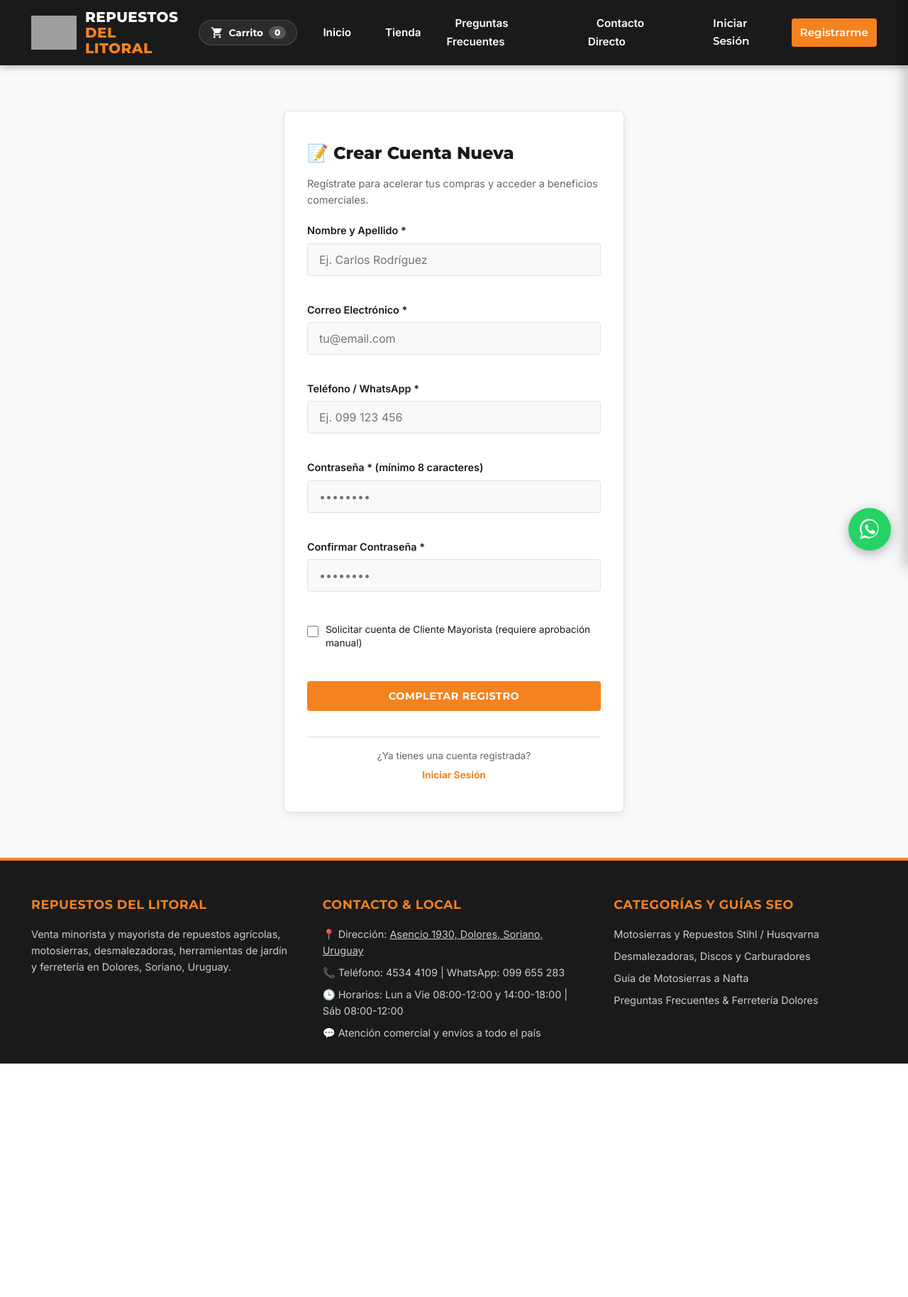
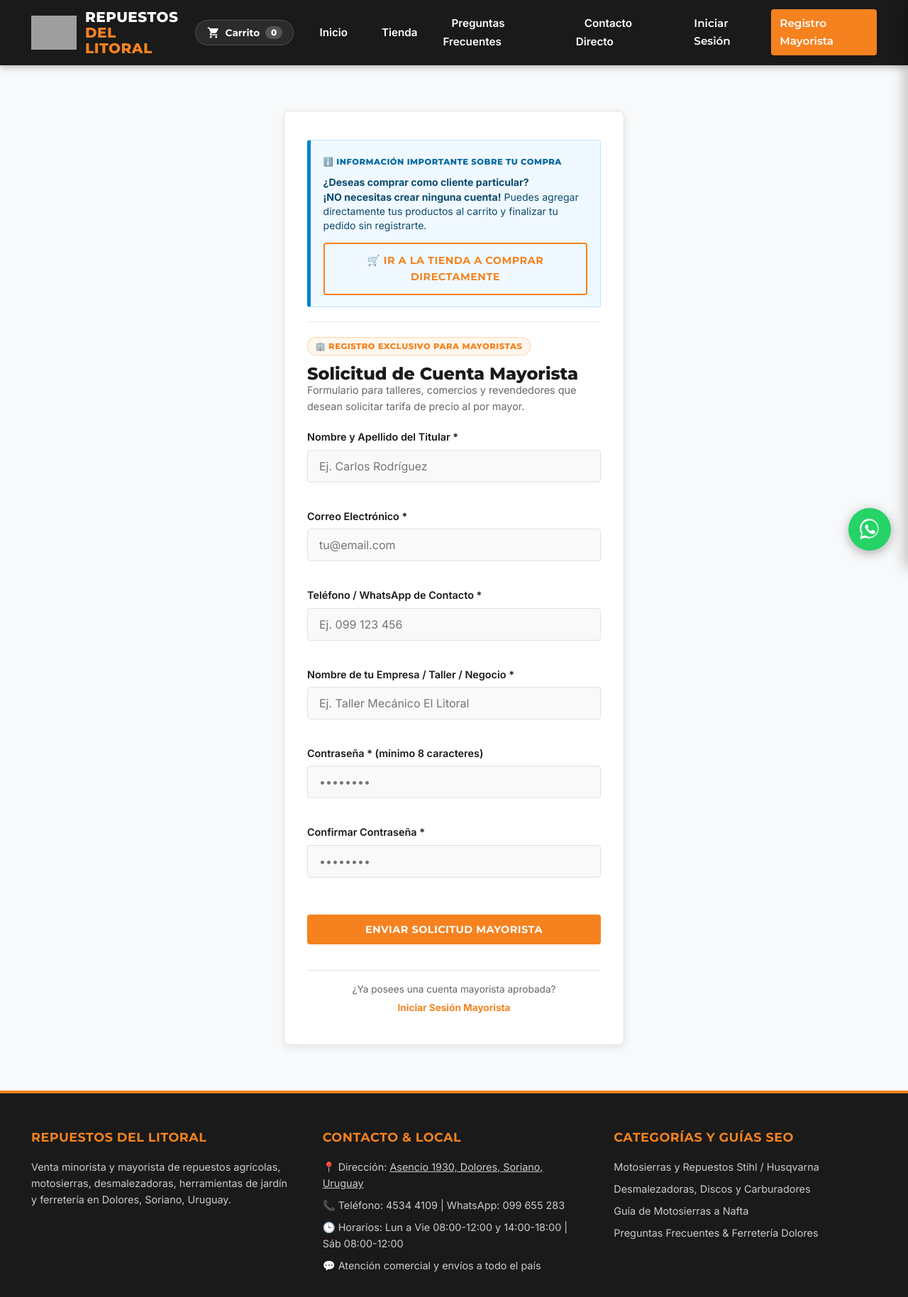
Before and after one commit to AlexG1223/Repuestos-del-Litoral, a PHP site: page /registro.php in a window 1280 px wide. Shown: the whole page at 71% size. Before the commit the page ends 1499 px from the top, so only its background shows below. Run offline with PHP 8.4, Linux system fonts and the light colour scheme; data comes from the database, SQL or seed files in the repository; some libraries are stand-ins or nearby versions; grey boxes are pictures that could not be loaded.

Commit message:
docs/ui: aclarar que el registro de cuentas es exclusivo para clientes mayoristas y que las compras particulares no requieren registro

```diff
--- a/public_html/modules/Auth/components/AccountStatus.js
+++ b/public_html/modules/Auth/components/AccountStatus.js
@@ -7,8 +7,8 @@
   if (!user) {
     return `
       <div class="header-auth-links">
-        <a href="/login.php" class="auth-link-btn">Iniciar Sesión</a>
-        <a href="/registro.php" class="auth-link-btn auth-link-primary">Registrarme</a>
+        <a href="/login.php" class="auth-link-btn" title="Acceso a cuenta mayorista o administrador">Iniciar Sesión</a>
+        <a href="/registro.php" class="auth-link-btn auth-link-primary" title="Registro exclusivo para clientes mayoristas, talleres y revendedores">Registro Mayorista</a>
       </div>
     `;
   }
--- a/public_html/modules/Auth/components/LoginForm.js
+++ b/public_html/modules/Auth/components/LoginForm.js
@@ -1,5 +1,5 @@
 /**
- * Componente que renderiza el formulario de Inicio de Sesión.
+ * Componente que renderiza el formulario de Inicio de Sesión (para Mayoristas/Admin).
  * @param {Object} formData
  * @param {string|null} error
  * @param {boolean} isSubmitting
@@ -10,8 +10,17 @@
 
   return `
     <form id="login-form" class="auth-form-box" novalidate>
-      <h2 class="auth-title">🔑 Iniciar Sesión</h2>
-      <p class="auth-subtitle">Ingresa tu cuenta para acceder a tus pedidos y precios especiales.</p>
+
+      <!-- Cartel Informativo para Compras Particulares -->
+      <div class="auth-retail-notice">
+        <p class="retail-notice-main" style="margin: 0; font-size: 0.85rem;">
+          💡 <strong>¿Deseas comprar como cliente particular?</strong><br>
+          No necesitas iniciar sesión. Ve directamente al <a href="/index.php" style="color:var(--color-primary); font-weight:bold;">Catálogo de la Tienda</a> y agrega tus productos al carrito.
+        </p>
+      </div>
+
+      <h2 class="auth-title" style="margin-top: 0.5rem;">🔑 Acceso a Cuenta</h2>
+      <p class="auth-subtitle">Ingresa con tu correo y contraseña para acceder a tarifas mayoristas y panel comercial.</p>
 
       ${errorHtml}
 
@@ -45,8 +54,8 @@
       </button>
 
       <div class="auth-footer-links">
-        <span>¿No tienes una cuenta aún?</span>
-        <a href="/registro.php">Crear cuenta nueva</a>
+        <span>¿Eres taller, comercio o revendedor y no tienes cuenta?</span>
+        <a href="/registro.php">Solicitar cuenta mayorista</a>
       </div>
     </form>
   `;
--- a/public_html/modules/Auth/components/RegisterForm.js
+++ b/public_html/modules/Auth/components/RegisterForm.js
@@ -1,5 +1,5 @@
 /**
- * Componente que renderiza el formulario de Registro de Usuario.
+ * Componente que renderiza el formulario de Registro de Usuario Exclusivo para Mayoristas.
  * @param {Object} formData
  * @param {Object} errors
  * @param {boolean} isSubmitting
@@ -14,17 +14,37 @@
   const businessErr = errors.businessName ? `<span class="field-error">${errors.businessName}</span>` : '';
   const genErr = errors.general ? `<div class="alert-error" style="margin-bottom:1.25rem;">⚠️ ${errors.general}</div>` : '';
 
-  const wantsWholesale = !!formData.wantsWholesale;
+  // Por defecto la opción de cuenta mayorista se mantiene activa
+  const wantsWholesale = formData.wantsWholesale !== false;
 
   return `
     <form id="register-form" class="auth-form-box" novalidate>
-      <h2 class="auth-title">📝 Crear Cuenta Nueva</h2>
-      <p class="auth-subtitle">Regístrate para acelerar tus compras y acceder a beneficios comerciales.</p>
+
+      <!-- Cartel de Aclaración para Compradores Particulares / Minoristas -->
+      <div class="auth-retail-notice">
+        <div class="notice-header">
+          <span class="notice-badge-info">ℹ️ INFORMACIÓN IMPORTANTE SOBRE TU COMPRA</span>
+        </div>
+        <p class="retail-notice-main">
+          <strong>¿Deseas comprar como cliente particular?</strong><br>
+          <strong>¡NO necesitas crear ninguna cuenta!</strong> Puedes agregar directamente tus productos al carrito y finalizar tu pedido sin registrarte.
+        </p>
+        <a href="/index.php" class="btn btn-outline btn-sm btn-block" style="margin-top:0.3rem; text-decoration:none; text-align:center; font-weight:700;">
+          🛒 Ir a la Tienda a Comprar Directamente
+        </a>
+      </div>
+
+      <!-- Encabezado de Registro Exclusivo para Mayoristas -->
+      <div class="auth-wholesale-header">
+        <span class="wholesale-tag">🏢 REGISTRO EXCLUSIVO PARA MAYORISTAS</span>
+        <h2 class="auth-title" style="margin-top:0.4rem;">Solicitud de Cuenta Mayorista</h2>
+        <p class="auth-subtitle">Formulario para talleres, comercios y revendedores que desean solicitar tarifa de precio al por mayor.</p>
+      </div>
 
       ${genErr}
 
       <div class="form-group ${errors.name ? 'has-error' : ''}">
-        <label for="reg-name">Nombre y Apellido <span class="required">*</span></label>
+        <label for="reg-name">Nombre y Apellido del Titular <span class="required">*</span></label>
         <input
           type="text"
           id="reg-name"
@@ -50,7 +70,7 @@
       </div>
 
       <div class="form-group ${errors.phone ? 'has-error' : ''}">
-        <label for="reg-phone">Teléfono / WhatsApp <span class="required">*</span></label>
+        <label for="reg-phone">Teléfono / WhatsApp de Contacto <span class="required">*</span></label>
         <input
           type="tel"
           id="reg-phone"
@@ -60,6 +80,33 @@
           required
         />
         ${phoneErr}
+      </div>
+
+      <!-- Opción de Cuenta Mayorista (Activa) -->
+      <div class="form-checkbox-group" style="display:none;">
+        <label class="checkbox-label">
+          <input
+            type="checkbox"
+            id="reg-wants-wholesale"
+            name="wantsWholesale"
+            checked
+          />
+          <span>Solicitar cuenta de Cliente Mayorista (requiere aprobación manual)</span>
+        </label>
+      </div>
+
+      <!-- Campo de Nombre del Negocio -->
+      <div class="form-group ${errors.businessName ? 'has-error' : ''}" id="business-name-group">
+        <label for="reg-business">Nombre de tu Empresa / Taller / Negocio <span class="required">*</span></label>
+        <input
+          type="text"
+          id="reg-business"
+          name="businessName"
+          value="${formData.businessName || ''}"
+          placeholder="Ej. Taller Mecánico El Litoral"
+          required
+        />
+        ${businessErr}
       </div>
 
       <div class="form-group ${errors.password ? 'has-error' : ''}">
@@ -86,39 +133,13 @@
         ${confirmErr}
       </div>
 
-      <!-- Opción de Cuenta Mayorista -->
-      <div class="form-checkbox-group">
-        <label class="checkbox-label">
-          <input
-            type="checkbox"
-            id="reg-wants-wholesale"
-            name="wantsWholesale"
-            ${wantsWholesale ? 'checked' : ''}
-          />
-          <span>Solicitar cuenta de Cliente Mayorista (requiere aprobación manual)</span>
-        </label>
-      </div>
-
-      <!-- Campo condicional de Nombre del Negocio -->
-      <div class="form-group ${errors.businessName ? 'has-error' : ''}" id="business-name-group" style="${wantsWholesale ? '' : 'display:none;'}">
-        <label for="reg-business">Nombre de tu Empresa / Negocio <span class="required">*</span></label>
-        <input
-          type="text"
-          id="reg-business"
-          name="businessName"
-          value="${formData.businessName || ''}"
-          placeholder="Ej. Taller Mecánico El Litoral"
-        />
-        ${businessErr}
-      </div>
-
       <button type="submit" class="btn btn-primary btn-block" style="margin-top:1rem;" ${isSubmitting ? 'disabled' : ''}>
-        ${isSubmitting ? 'Creando cuenta...' : 'Completar Registro'}
+        ${isSubmitting ? 'Enviando solicitud...' : 'Enviar Solicitud Mayorista'}
       </button>
 
       <div class="auth-footer-links">
-        <span>¿Ya tienes una cuenta registrada?</span>
-        <a href="/login.php">Iniciar Sesión</a>
+        <span>¿Ya posees una cuenta mayorista aprobada?</span>
+        <a href="/login.php">Iniciar Sesión Mayorista</a>
       </div>
     </form>
   `;
--- a/public_html/modules/Auth/styles/auth.css
+++ b/public_html/modules/Auth/styles/auth.css
@@ -137,6 +137,52 @@
   font-size: 0.9rem;
   color: var(--color-text-muted);
   margin-top: -0.5rem;
+}
+
+/* Aviso para compras particulares / minoristas */
+.auth-retail-notice {
+  background: #f0f9ff;
+  border: 1px solid #bae6fd;
+  border-left: 5px solid #0284c7;
+  border-radius: var(--radius-sm, 6px);
+  padding: 1rem 1.1rem;
+  display: flex;
+  flex-direction: column;
+  gap: 0.5rem;
+}
+
+.notice-badge-info {
+  display: inline-block;
+  font-family: var(--font-heading);
+  font-size: 0.72rem;
+  font-weight: 800;
+  color: #0369a1;
+  letter-spacing: 0.5px;
+}
+
+.retail-notice-main {
+  font-size: 0.88rem;
+  color: #0c4a6e;
+  line-height: 1.45;
+  margin: 0;
+}
+
+.auth-wholesale-header {
+  border-top: 1px dashed var(--color-gray-border, #e2e8f0);
+  padding-top: 1.25rem;
+}
+
+.wholesale-tag {
+  display: inline-block;
+  background-color: #fff7ed;
+  color: var(--color-primary, #f5821f);
+  border: 1px solid rgba(245, 130, 31, 0.3);
+  padding: 0.2rem 0.65rem;
+  border-radius: 12px;
+  font-family: var(--font-heading);
+  font-weight: 800;
+  font-size: 0.72rem;
+  letter-spacing: 0.5px;
 }
 
 .form-checkbox-group {
--- a/public_html/registro.php
+++ b/public_html/registro.php
@@ -9,8 +9,8 @@
   <?php require_once __DIR__ . '/includes/gtm-head.php'; ?>
   <meta charset="UTF-8">
   <meta name="viewport" content="width=device-width, initial-scale=1.0">
-  <title>Crear Cuenta Nueva | Repuestos del Litoral</title>
-  <meta name="description" content="Regístrese como cliente minorista o solicite su cuenta de cliente mayorista en Repuestos del Litoral.">
+  <title>Registro de Cuenta Mayorista | Repuestos del Litoral</title>
+  <meta name="description" content="Solicitud de cuenta exclusiva para clientes mayoristas, talleres y revendedores. Las compras de clientes particulares no requieren crear cuenta.">
   <link rel="icon" href="/assets/img/logo.png" type="image/x-icon">
 
   <link rel="stylesheet" href="/globals/main.css">
```
